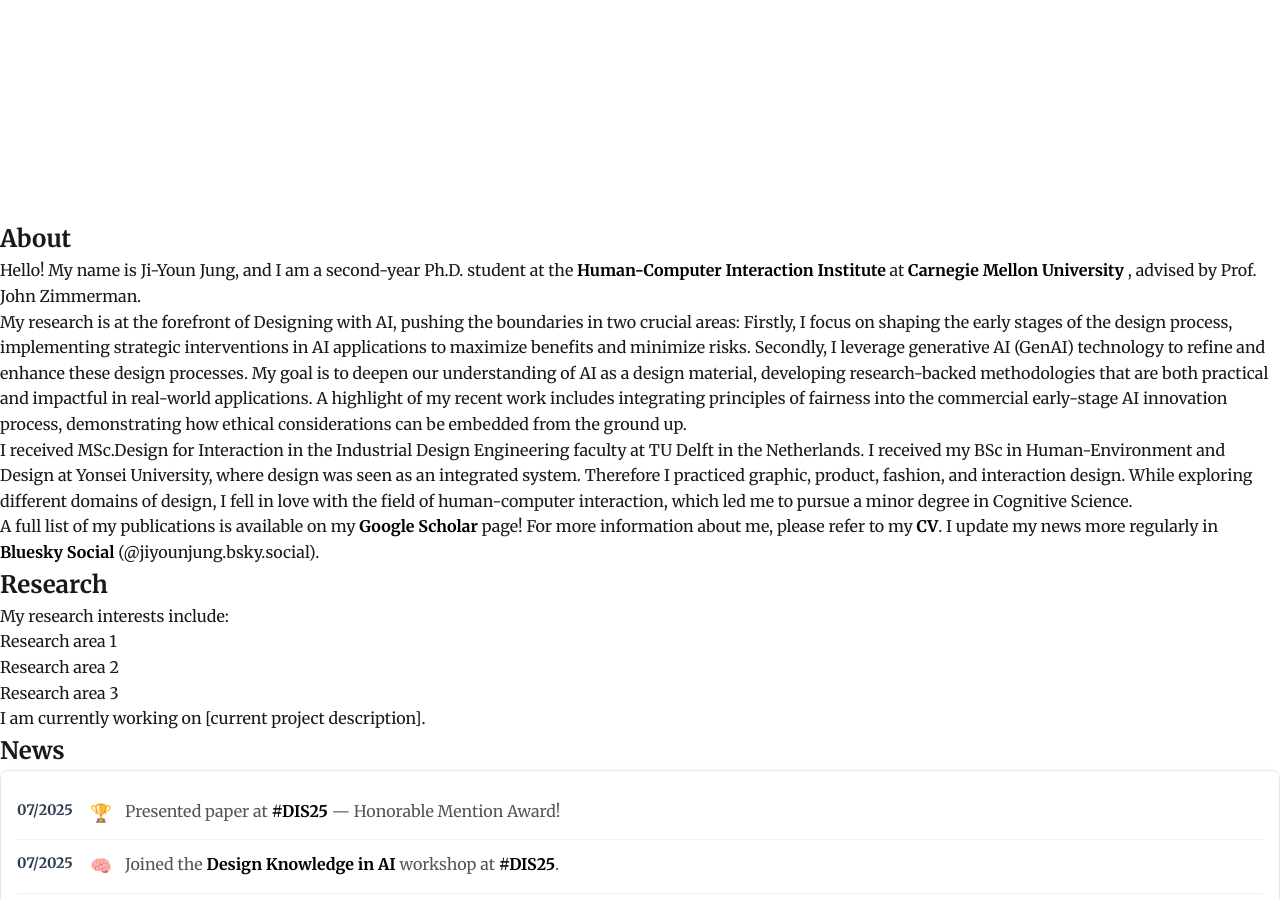
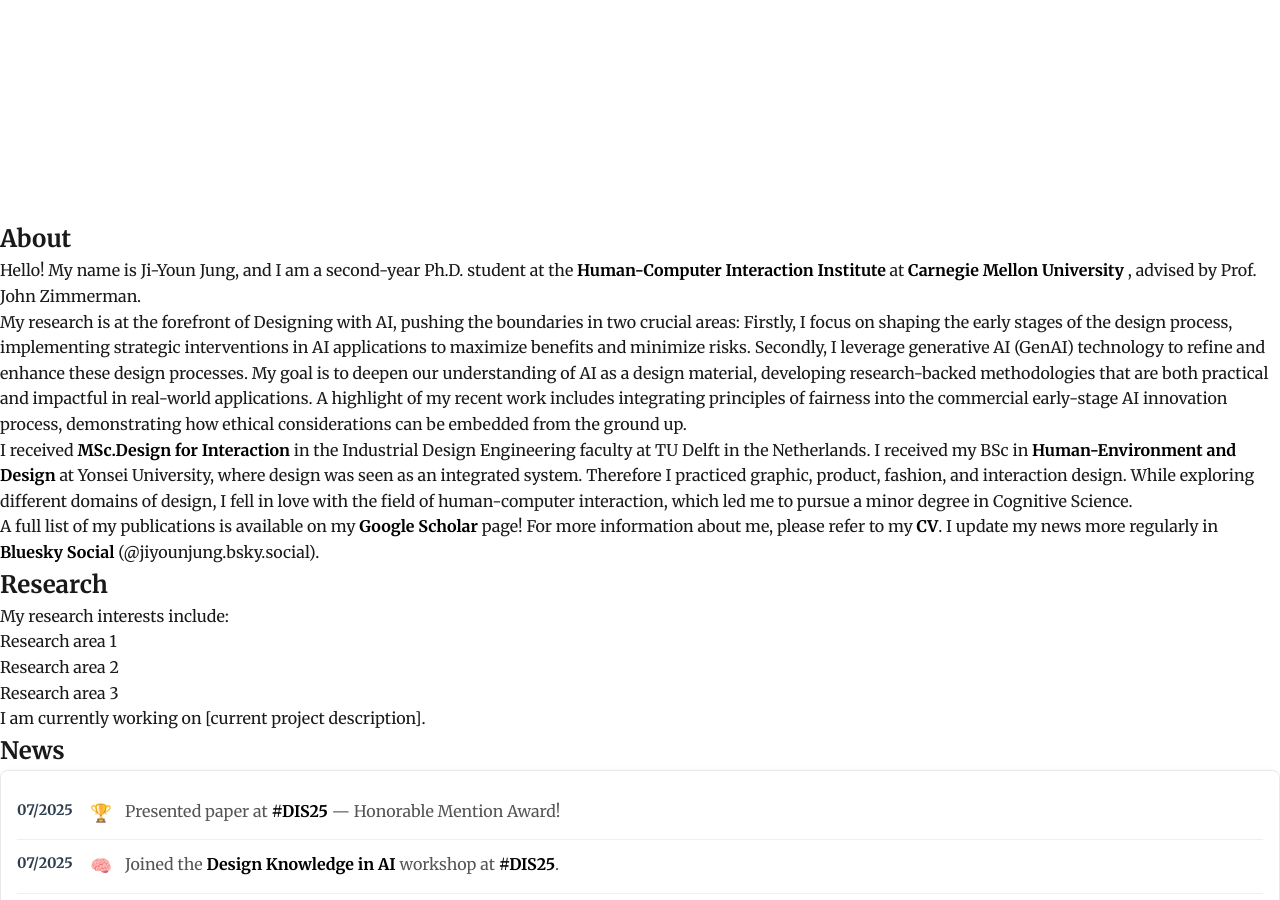
Before and after one commit to jiyoun-jung/jiyounjung, a Jekyll site: the page built from index.html, in a window 1280 px wide and 900 px high, scrolled down 3237 px. Built offline with Jekyll 4.4.1, drawn with Linux system fonts in a browser that asks for light colours; some web fonts are replaced.

Commit message:
index hyperlink

```diff
--- a/_includes/sidebar.html
+++ b/_includes/sidebar.html
@@ -18,7 +18,7 @@
       <li><a href="{{ '/' | relative_url }}"><i class="fas fa-user"></i> About</a></li>
       <li><a href="{{ '/research/' | relative_url }}"><i class="fas fa-microscope"></i> Research</a></li>
       <li><a href="https://scholar.google.com/citations?user=_FPdtQ8AAAAJ&hl=en&inst=3203679203499159833" target="_blank" rel="noopener noreferrer"><i class="fas fa-book"></i> Publications</a></li>
-      <li><a href="https://raw.githubusercontent.com/jiyoun-jung/jiyounjung/main/contents/cv.pdf" target="_blank" rel="noopener noreferrer"><i class="fas fa-file-alt"></i> CV</a></li>
+      <li><a href="https://jiyoun-jung.github.io/jiyounjung/contents/cv.pdf" target="_blank" rel="noopener noreferrer"><i class="fas fa-file-alt"></i> CV</a></li>
       <li><a href="{{ '/fun/' | relative_url }}"><i class="fas fa-smile"></i> For Fun</a></li>
     </ul>
   </nav>
--- a/index.html
+++ b/index.html
@@ -5,13 +5,13 @@ title: About
 <section class="content-section">
   <h2>About</h2>
   <p>Hello!
-  My name is Ji-Youn Jung, and I am a second-year Ph.D. student at the <a href="https://hcii.cmu.edu/" target="_blank" rel="noopener noreferrer">Human-Computer Interaction Institute</a> at <a href="https://www.cmu.edu/" target="_blank" rel="noopener noreferrer">Carnegie Mellon University</a> , advised by Prof. John Zimmerman.</p>
+  My name is Ji-Youn Jung, and I am a second-year Ph.D. student at the <a href="https://hcii.cmu.edu/" target="_blank" rel="noopener noreferrer">Human-Computer Interaction Institute</a> at <a href="https://www.cmu.edu/" target="_blank" rel="noopener noreferrer">Carnegie Mellon University</a> , advised by Prof. <a href="https://hcii.cmu.edu/people/john-zimmerman" target="_blank" rel="noopener noreferrer"></a>John Zimmerman</a>.</p>
 
   <p>My research is at the forefront of Designing with AI, pushing the boundaries in two crucial areas: Firstly, I focus on shaping the early stages of the design process, implementing strategic interventions in AI applications to maximize benefits and minimize risks. Secondly, I leverage generative AI (GenAI) technology to refine and enhance these design processes. My goal is to deepen our understanding of AI as a design material, developing research-backed methodologies that are both practical and impactful in real-world applications. A highlight of my recent work includes integrating principles of fairness into the commercial early-stage AI innovation process, demonstrating how ethical considerations can be embedded from the ground up.</p>
 
-  <p>I received MSc.Design for Interaction in the Industrial Design Engineering faculty at TU Delft in the Netherlands. I received my BSc in Human-Environment and Design at Yonsei University, where design was seen as an integrated system. Therefore I practiced graphic, product, fashion, and interaction design. While exploring different domains of design, I fell in love with the field of human-computer interaction, which led me to pursue a minor degree in Cognitive Science.</p>
+  <p>I received <a href="https://www.tudelft.nl/onderwijs/opleidingen/masters/dfi/msc-design-for-interaction" target="_blank" rel="noopener noreferrer">MSc.Design for Interaction</a> in the Industrial Design Engineering faculty at TU Delft in the Netherlands. I received my BSc in <a href="https://yonsei.elsevierpure.com/en/organisations/department-of-integrated-design" target="_blank" rel="noopener noreferrer">Human-Environment and Design</a> at Yonsei University, where design was seen as an integrated system. Therefore I practiced graphic, product, fashion, and interaction design. While exploring different domains of design, I fell in love with the field of human-computer interaction, which led me to pursue a minor degree in Cognitive Science.</p>
 
-  <p>A full list of my publications is available on my <a href="https://scholar.google.com/citations?user=_FPdtQ8AAAAJ&hl=en&inst=3203679203499159833" target="_blank" rel="noopener noreferrer">Google Scholar</a> page! For more information about me, please refer to my <a href="https://raw.githubusercontent.com/jiyoun-jung/jiyounjung/main/contents/cv.pdf" target="_blank" rel="noopener noreferrer" class="cv-link">CV</a>. I update my news more regularly in <a href="https://bsky.app/profile/jiyounjung.bsky.social" target="_blank" rel="noopener noreferrer">Bluesky Social</a> (@jiyounjung.bsky.social).</p>
+  <p>A full list of my publications is available on my <a href="https://scholar.google.com/citations?user=_FPdtQ8AAAAJ&hl=en&inst=3203679203499159833" target="_blank" rel="noopener noreferrer">Google Scholar</a> page! For more information about me, please refer to my <a href="https://jiyoun-jung.github.io/jiyounjung/contents/cv.pdf" target="_blank" rel="noopener noreferrer" class="cv-link">CV</a>. I update my news more regularly in <a href="https://bsky.app/profile/jiyounjung.bsky.social" target="_blank" rel="noopener noreferrer">Bluesky Social</a> (@jiyounjung.bsky.social).</p>
 </section>
 
 <section class="content-section">
```
